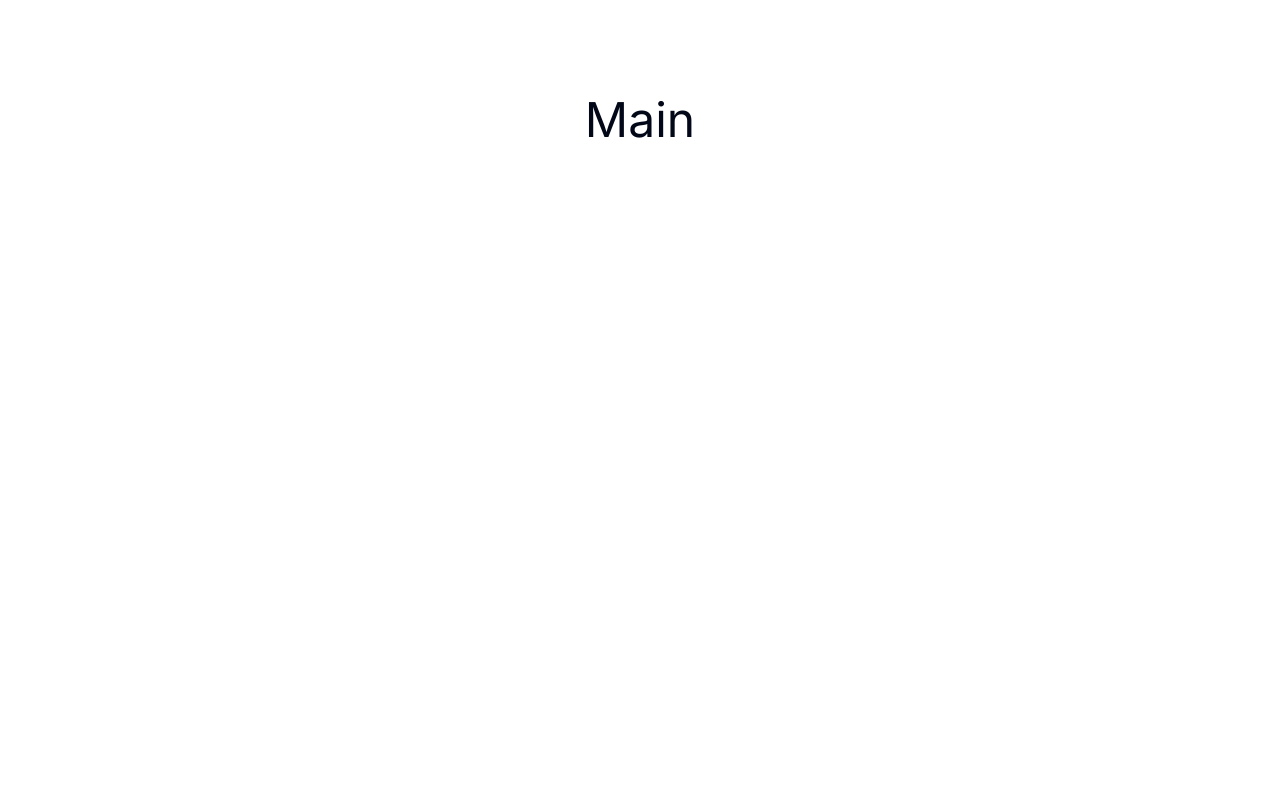
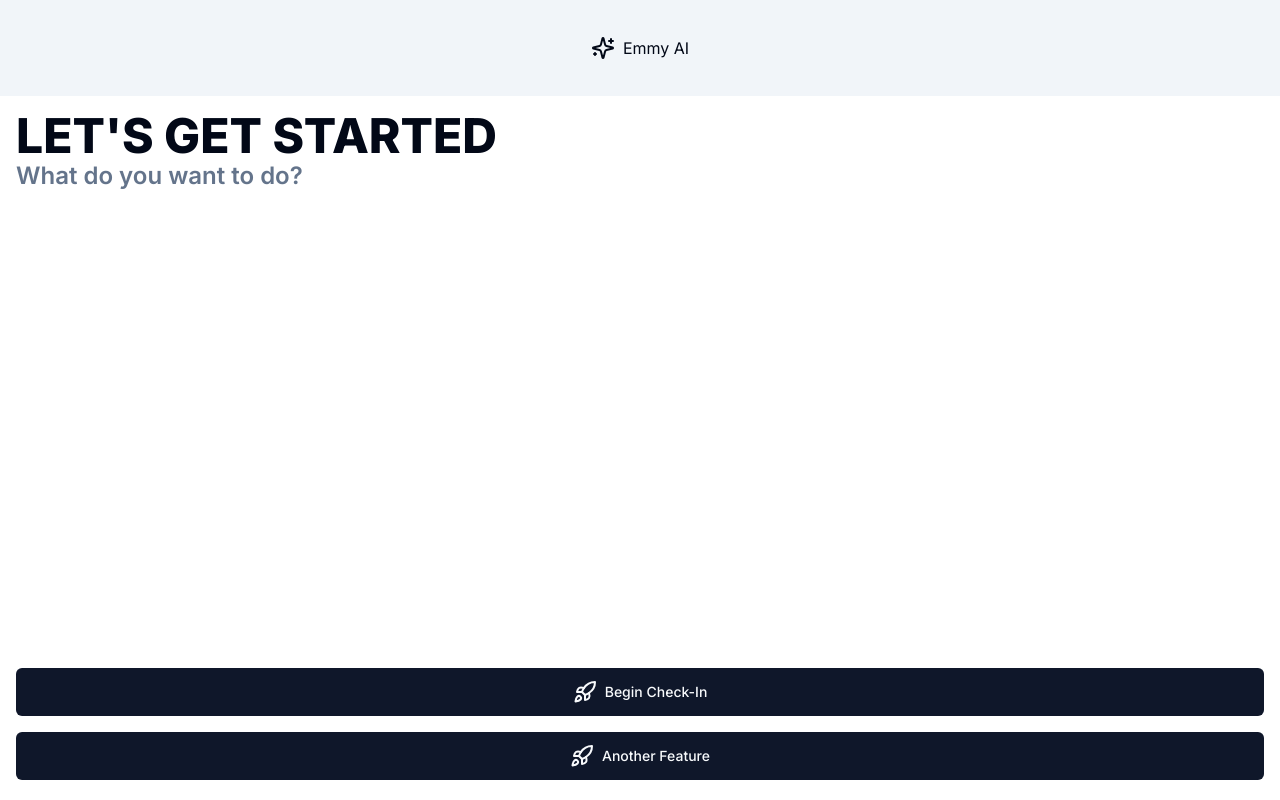
Before and after one commit to alice-ang/checkin, a Next.js app: page / in a window 1280 px wide. Built offline with nearby package versions, Linux system fonts and the light colour scheme.

Commit message:
fix: padding

```diff
--- a/src/app/check-in/page.tsx
+++ b/src/app/check-in/page.tsx
@@ -1,23 +1,17 @@
-import { BackButton, Button, CheckIn, Constraints } from "@/components";
+import { CheckIn, HeaderBar } from "@/components";
 import { Rocket } from "lucide-react";
 
 export default function CheckInPage() {
   return (
-    <section className="min-h-screen">
-      <header className="bg-secondary">
-        <Constraints>
-          <nav className="flex flex-row items-center justify-between gap-2">
-            <BackButton />
+    <section className="h-screen min-h-screen">
+      <HeaderBar>
         <h4 className="line-clamp-2 items-center">
           <span className="inline-flex align-bottom">
             <Rocket className="mr-2" />
           </span>
           Check-in
         </h4>
-            <Button variant="ghost" size="icon" />
-          </nav>
-        </Constraints>
-      </header>
+      </HeaderBar>
       <CheckIn />
     </section>
   );
--- a/src/app/globals.css
+++ b/src/app/globals.css
@@ -75,3 +75,9 @@
     @apply text-2xl font-semibold;
   }
 }
+
+@layer utilities {
+  .section-constraints {
+    @apply mx-auto h-[calc(100vh-100px)] max-w-screen-xl p-4;
+  }
+}
--- a/src/app/layout.tsx
+++ b/src/app/layout.tsx
@@ -6,8 +6,8 @@ import { cn } from "@/lib/utils";
 const inter = Inter({ subsets: ["latin"] });
 
 export const metadata: Metadata = {
-  title: "Create Next App",
-  description: "Generated by create next app",
+  title: "Check-In Question Exercise",
+  description: "Created by Alice A :)",
 };
 
 export default function RootLayout({
@@ -17,7 +17,9 @@ export default function RootLayout({
 }>) {
   return (
     <html lang="en">
-      <body className={cn(inter.className, "")}>{children}</body>
+      <body className={cn(inter.className, "h-screen min-h-screen")}>
+        {children}
+      </body>
     </html>
   );
 }
--- a/src/app/page.tsx
+++ b/src/app/page.tsx
@@ -1,9 +1,37 @@
-import Image from "next/image";
+import { Button, HeaderBar } from "@/components";
+import { Rocket, Sparkles } from "lucide-react";
+import Link from "next/link";
 
 export default function Home() {
   return (
-    <main className="flex min-h-screen flex-col items-center justify-between p-24">
-      <h1>Main</h1>
+    <main className="">
+      <HeaderBar>
+        <h4 className="line-clamp-2 items-center">
+          <span className="inline-flex align-bottom">
+            <Sparkles className="mr-2" />
+          </span>
+          Emmy AI
+        </h4>
+      </HeaderBar>
+      <section className="section-constraints flex flex-col justify-between">
+        <div>
+          <h1 className="font-extrabold uppercase">Let&apos;s get started</h1>
+          <h3 className="text-muted-foreground">What do you want to do?</h3>
+        </div>
+        <div className="space-y-4">
+          <Button asChild className="w-full">
+            <Link href="/check-in">
+              <Rocket className="mr-2" /> Begin Check-In
+            </Link>
+          </Button>
+          <Button className="w-full">
+            <Link href="#">
+              <Rocket className="mr-2" />
+            </Link>
+            Another Feature
+          </Button>
+        </div>
+      </section>
     </main>
   );
 }
--- a/src/components/BackButton.tsx
+++ b/src/components/BackButton.tsx
@@ -3,14 +3,21 @@
 import { FC } from "react";
 import { Button } from "@/components";
 import { ChevronLeft } from "lucide-react";
-import { useRouter } from "next/navigation";
+import { useRouter, usePathname } from "next/navigation";
 
 export const BackButton: FC = () => {
   const router = useRouter();
+  const pathname = usePathname();
+
+  const hasHistory = pathname != "/";
 
   return (
-    <Button size="icon" onClick={() => router.back()}>
-      <ChevronLeft />
+    <Button
+      size="icon"
+      variant={hasHistory ? "default" : "ghost"}
+      onClick={() => (hasHistory ? router.back() : null)}
+    >
+      {hasHistory && <ChevronLeft />}
     </Button>
   );
 };
--- a/src/components/CheckIn.tsx
+++ b/src/components/CheckIn.tsx
@@ -1,19 +1,17 @@
 "use client";
-import React, { FC, useState } from "react";
 import { checkInData } from "@/lib/mock";
+import { getRandomNumber } from "@/lib/utils";
 import { Rocket } from "lucide-react";
+import { FC, useState } from "react";
 import { Timer } from "./Timer";
 import { Button } from "./ui";
-import { Constraints } from "./Constraints";
-import { getRandomNumber } from "@/lib/utils";
 
 export const CheckIn: FC = () => {
   const [inProgress, setInProgress] = useState<boolean>(false);
   const [currentQuestion, setCurrentQuestion] = useState<number | null>(null);
 
   return (
-    <Constraints>
-      <section className="space-y-6">
+    <section className="section-constraints flex flex-col justify-between space-y-6">
       <div>
         <div className="flex items-center gap-2">
           <Rocket />
@@ -24,7 +22,7 @@ export const CheckIn: FC = () => {
         </p>
       </div>
 
-        <section className="">
+      <section className="grow">
         <p>
           {currentQuestion
             ? checkInData.questions[currentQuestion].question
@@ -33,9 +31,7 @@ export const CheckIn: FC = () => {
       </section>
 
       {inProgress ? (
-          <div>
-            <Timer seconds={4} />
-          </div>
+        <Timer />
       ) : (
         <Button
           className="w-full"
@@ -51,6 +47,5 @@ export const CheckIn: FC = () => {
         </Button>
       )}
     </section>
-    </Constraints>
   );
 };
--- a/src/components/Constraints.tsx
+++ /dev/null
@@ -1,7 +0,0 @@
-import React, { ReactNode } from "react";
-
-export const Constraints = ({ children }: { children: ReactNode }) => {
-  return (
-    <div className="mx-auto h-full w-full max-w-screen-xl p-4">{children}</div>
-  );
-};
--- /dev/null
+++ b/src/components/HeaderBar.tsx
@@ -0,0 +1,20 @@
+import { FC, ReactNode } from "react";
+import { BackButton } from "./BackButton";
+import { Button } from "./ui";
+
+type HeaderProps = {
+  children?: ReactNode;
+};
+
+export const HeaderBar: FC<HeaderProps> = ({ children }) => {
+  return (
+    <header className="grid h-24 bg-secondary">
+      <nav className="place-self-end0 mx-auto flex w-full max-w-screen-xl flex-row items-center justify-between gap-2 p-4">
+        <BackButton />
+        {children}
+
+        <Button variant="ghost" size="icon" />
+      </nav>
+    </header>
+  );
+};
--- a/src/components/index.ts
+++ b/src/components/index.ts
@@ -2,4 +2,4 @@ export * from "./ui";
 export * from "./Timer";
 export * from "./CheckIn";
 export * from "./BackButton";
-export * from "./Constraints";
+export * from "./HeaderBar";
--- a/src/components/ui/button.tsx
+++ b/src/components/ui/button.tsx
@@ -20,9 +20,9 @@ const buttonVariants = cva(
         link: "text-primary underline-offset-4 hover:underline",
       },
       size: {
-        default: "h-10 px-4 py-2",
-        sm: "h-9 rounded-md px-3",
-        lg: "h-11 rounded-md px-8",
+        default: "px-4 py-3",
+        sm: " rounded-md px-3",
+        lg: " rounded-md px-8",
         icon: "h-10 w-10 shrink-0",
       },
     },
```
Lines whose indentation alone changed are shown as unchanged.
